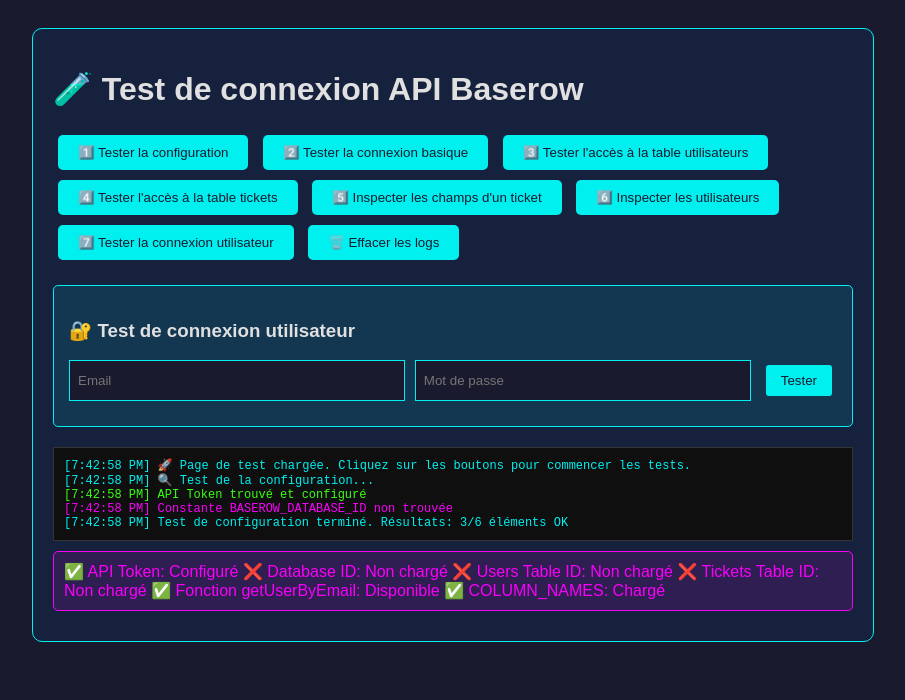
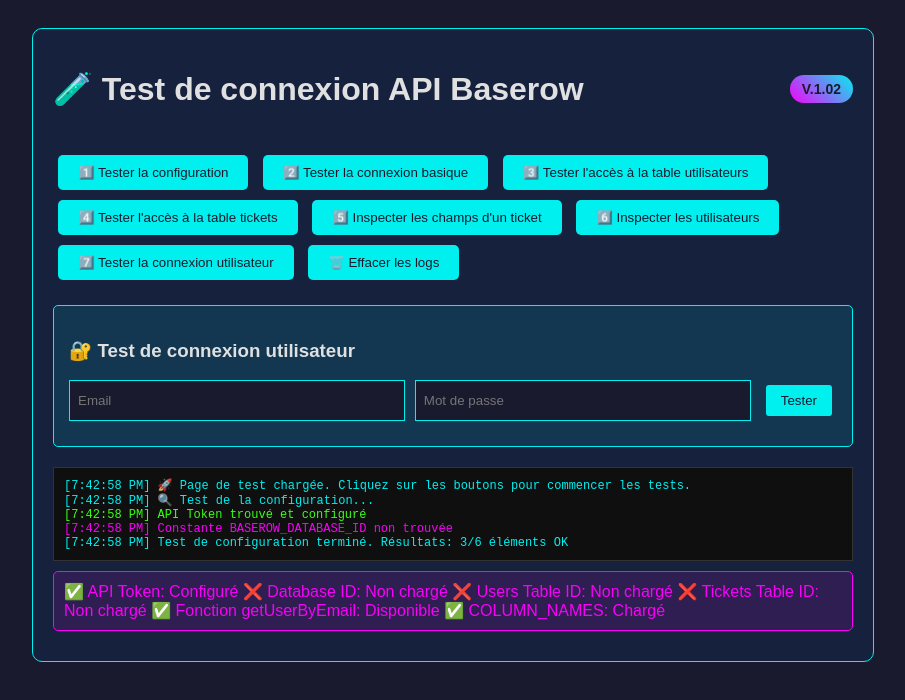
Before and after one commit to trodicode/devjules_1, a plain HTML site: page test-api.html in a window 1280 px wide. Shown: the whole page, without its empty margins (187-1092 px from the left). Drawn offline with Linux system fonts and the light colour scheme; a script that the page names is missing.

Commit message:
update badge Versionning

```diff
--- a/test-api.html
+++ b/test-api.html
@@ -3,7 +3,7 @@
 <head>
     <meta charset="UTF-8">
     <meta name="viewport" content="width=device-width, initial-scale=1.0">
-    <title>API Connection Test</title>
+    <title>V.1.02 - API Connection Test</title>
     <style>
         body {
             font-family: Arial, sans-serif;
@@ -65,7 +65,10 @@
 </head>
 <body>
     <div class="test-container">
-        <h1>🧪 Test de connexion API Baserow</h1>
+        <div style="display: flex; justify-content: space-between; align-items: center; margin-bottom: 20px;">
+            <h1>🧪 Test de connexion API Baserow</h1>
+            <span style="background: linear-gradient(45deg, #F900F9, #00F0F0); color: #1A1A2E; padding: 6px 12px; border-radius: 15px; font-weight: bold; font-size: 14px;">V.1.02</span>
+        </div>
 
         <div>
             <button onclick="testConfiguration()">1️⃣ Tester la configuration</button>
```
Also changed, not shown: 1 other file.
